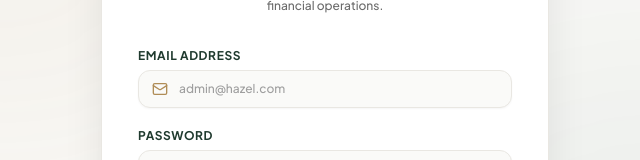
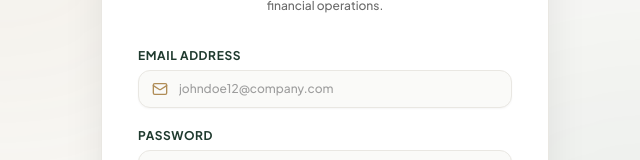
Before and after one commit to mubasshirarnab/The-Hazel, a Next.js app: page /login in a window 1280 px wide. Shown: the part 282-442 px from the top of the page, without its empty margins (315-955 px from the left). Built offline with nearby package versions, Linux system fonts and the light colour scheme; no server answers.

Commit message:
login form fix

```diff
--- a/app/login/login-form.tsx
+++ b/app/login/login-form.tsx
@@ -53,7 +53,7 @@ export default function LoginForm() {
         <Input
           type="email"
           icon={<Mail className="h-4 w-4 shrink-0" />}
-          placeholder="admin@hazel.com"
+          placeholder="johndoe12@company.com"
           value={email}
           onChange={(e) => setEmail(e.target.value)}
           disabled={loading}
```
